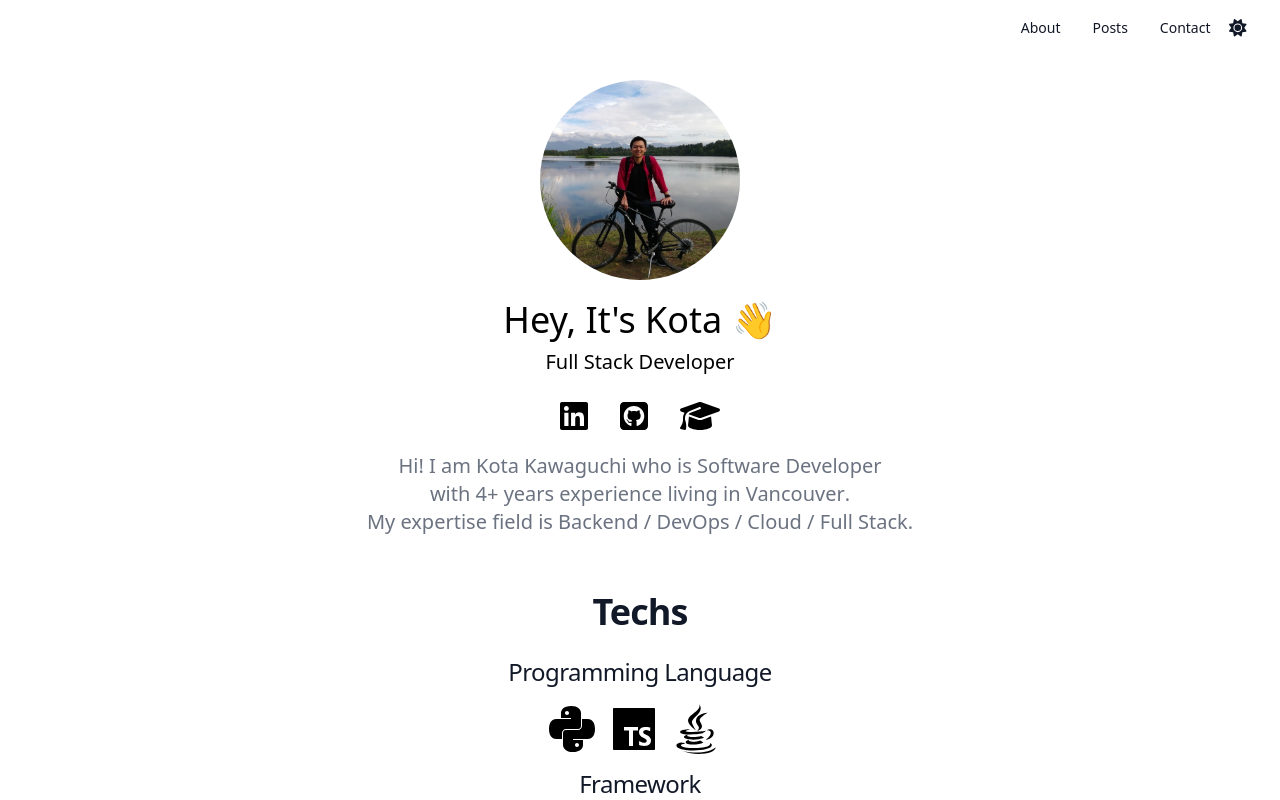
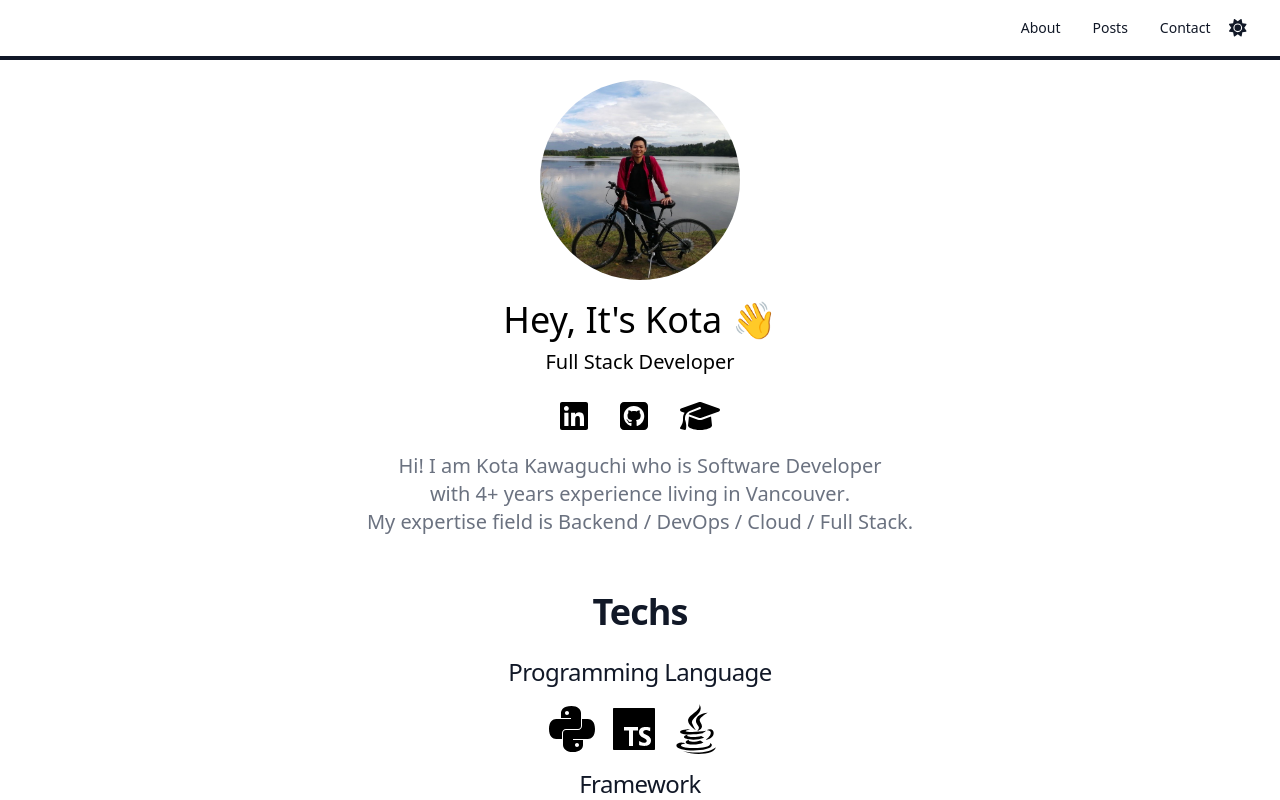
Before and after one commit to kotaaaa/myportfolio, a Next.js app: page / in a window 1280 px wide. Shown: the top 800 px of the page. Built offline with nearby package versions, Linux system fonts and the light colour scheme.

Commit message:
Fix header design

```diff
--- a/components/header/index.tsx
+++ b/components/header/index.tsx
@@ -51,7 +51,7 @@ const Header = () => {
 
   return (
     <>
-      <nav className="bg-white px-2 sm:px-4 py-2 dark:bg-gray-900 fixed w-full z-20 top-0 left-0 flex">
+      <nav className="bg-white px-2 sm:px-4 py-2 dark:bg-gray-900 fixed w-full z-20 top-0 left-0 flex border-b-4 border-gray-900 dark:border-gray-500">
         <div className="container flex flex-wrap justify-end items-center mx-auto">
           <div
             className=""
```
